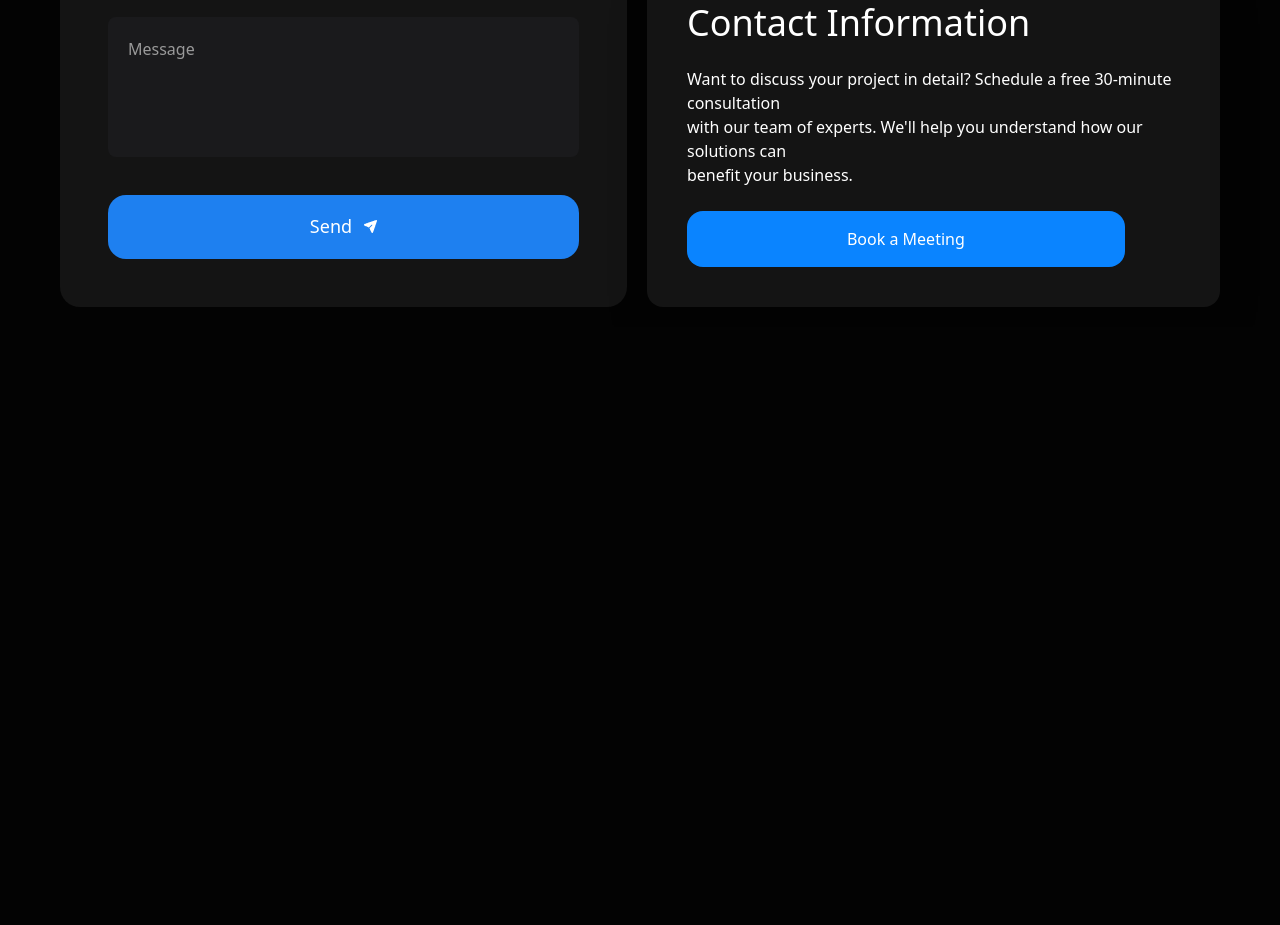
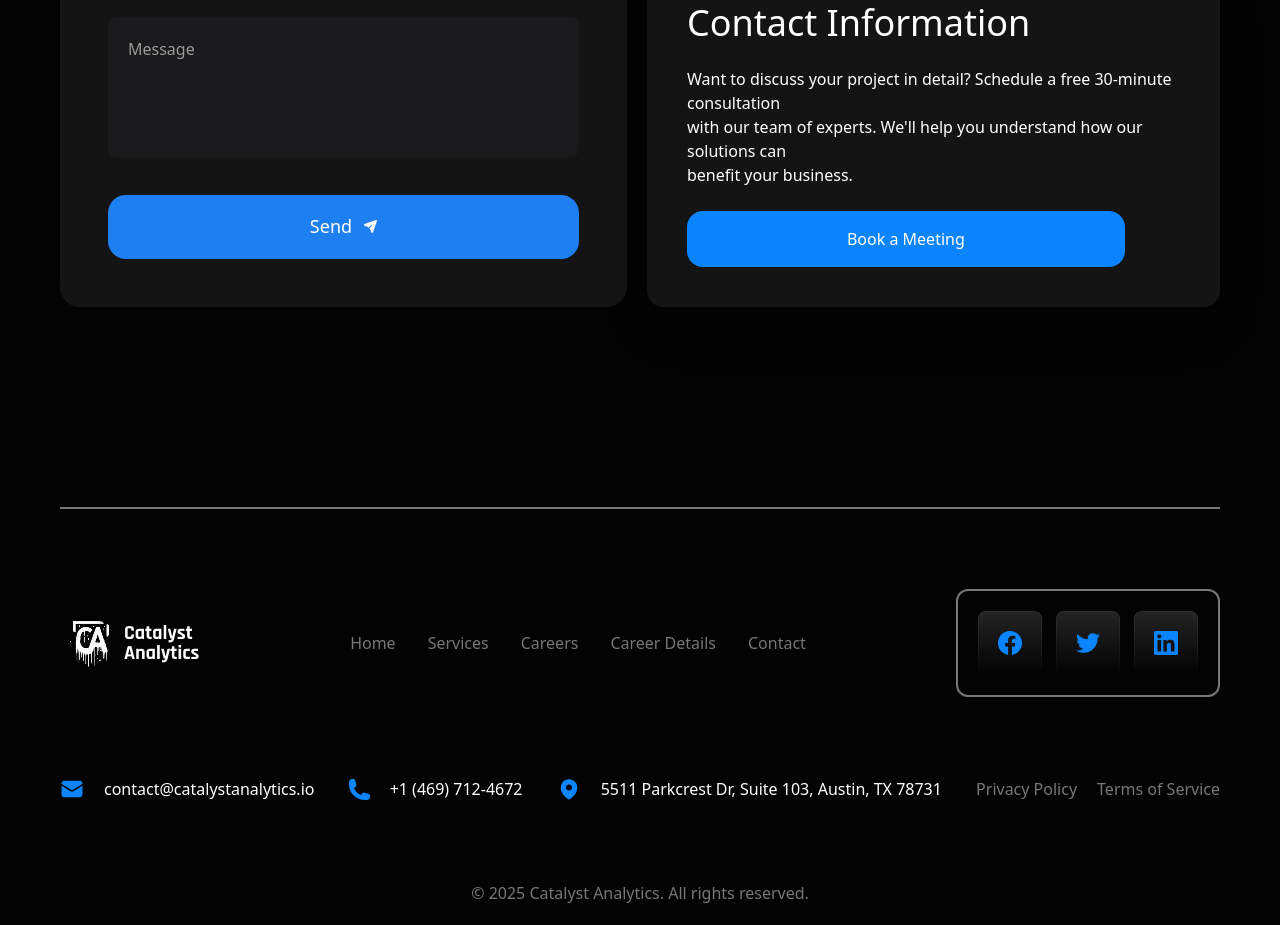
Before and after one commit to mukammalex/EXAM-03, a website: page index5.html in a window 1280 px wide. Shown: the part 1257-2182 px from the top of the page. Before the commit the page ends 1584 px from the top, so only its background shows below. Drawn offline with Linux system fonts and the light colour scheme.

Commit message:
Finished section Footer Page5

```diff
--- a/index5.html
+++ b/index5.html
@@ -182,5 +182,54 @@
     </section>
 </main>
 
+
+
+<footer class="max-w-300 m-auto p-5 mt-40">
+
+     <div class="h-[2px] w-full bg-[#777]"></div>
+
+     <div class="mt-20">
+
+        <div class="flex justify-between items-center">
+            <div>
+                <img src="./img/Logo-footer.png" alt="">
+            </div>
+
+            <div class="text-[#777] flex gap-8">
+            <a class="hover:bg-amber-400 rounded-xl hover:text-white" href="./index.html">Home</a>
+            <a class="hover:bg-amber-400 rounded-xl hover:text-white" href="./index2.html">Services</a>
+            <a class="hover:bg-amber-400 rounded-xl hover:text-white" href="./index3.html">Careers</a>
+            <a class="hover:bg-amber-400 rounded-xl hover:text-white" href="./index4.html">Career Details</a>
+            <a class="hover:bg-amber-400 rounded-xl hover:text-white" href="./index5.html">Contact</a>
+        </div>
+
+        <div class="border-2 border-[#777] rounded-xl p-5">
+            <img src="./img/Buttons Container.png" alt="">
+        </div>
+        </div>
+
+        <div class="text-white flex justify-between items-center mt-20">
+            <div>
+                <p class="flex items-center gap-5"><img src="./img/Icon1-footer.png" alt="">contact@catalystanalytics.io</p>
+            </div>
+            <div>
+                <p class="flex items-center gap-5"><img src="./img/Vector (Stroke).png" alt="">+1 (469) 712-4672</p>
+            </div>
+            <div>
+                <p class="flex items-center gap-5"> <img src="./img/Icon33footer.png" alt="">5511 Parkcrest Dr, Suite 103, Austin, TX 78731</p>
+            </div>
+            <div class="flex items-center gap-5 text-[#777]">
+                <p>Privacy Policy</p>
+                <p>Terms of Service</p>
+            </div>
+        </div>
+
+        <div class="text-[#777] flex justify-center mt-20">
+            <p>© 2025 Catalyst Analytics. All rights reserved.</p>
+        </div>
+     </div>
+
+</footer>
+
 </body>
 </html>
```
